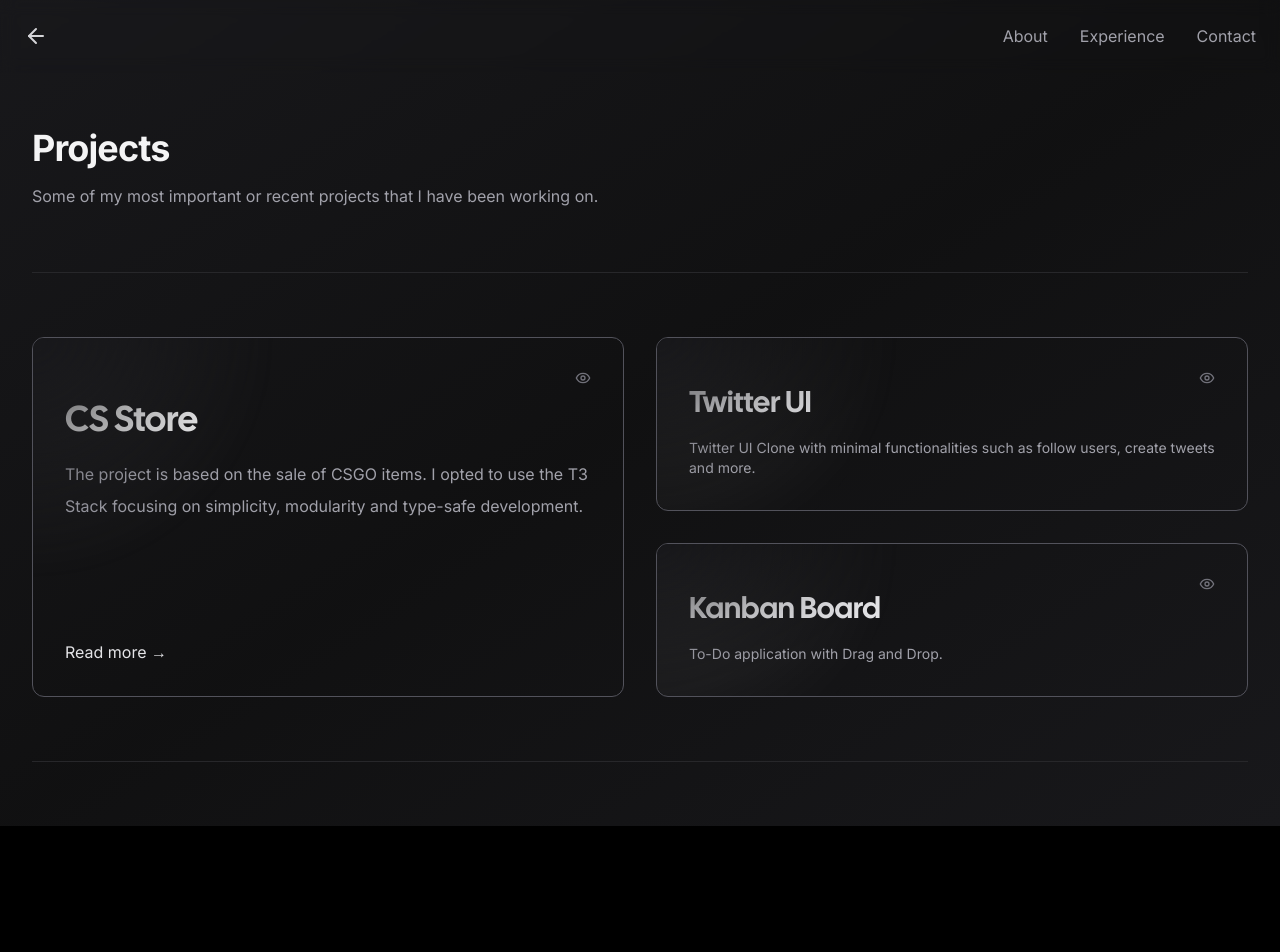
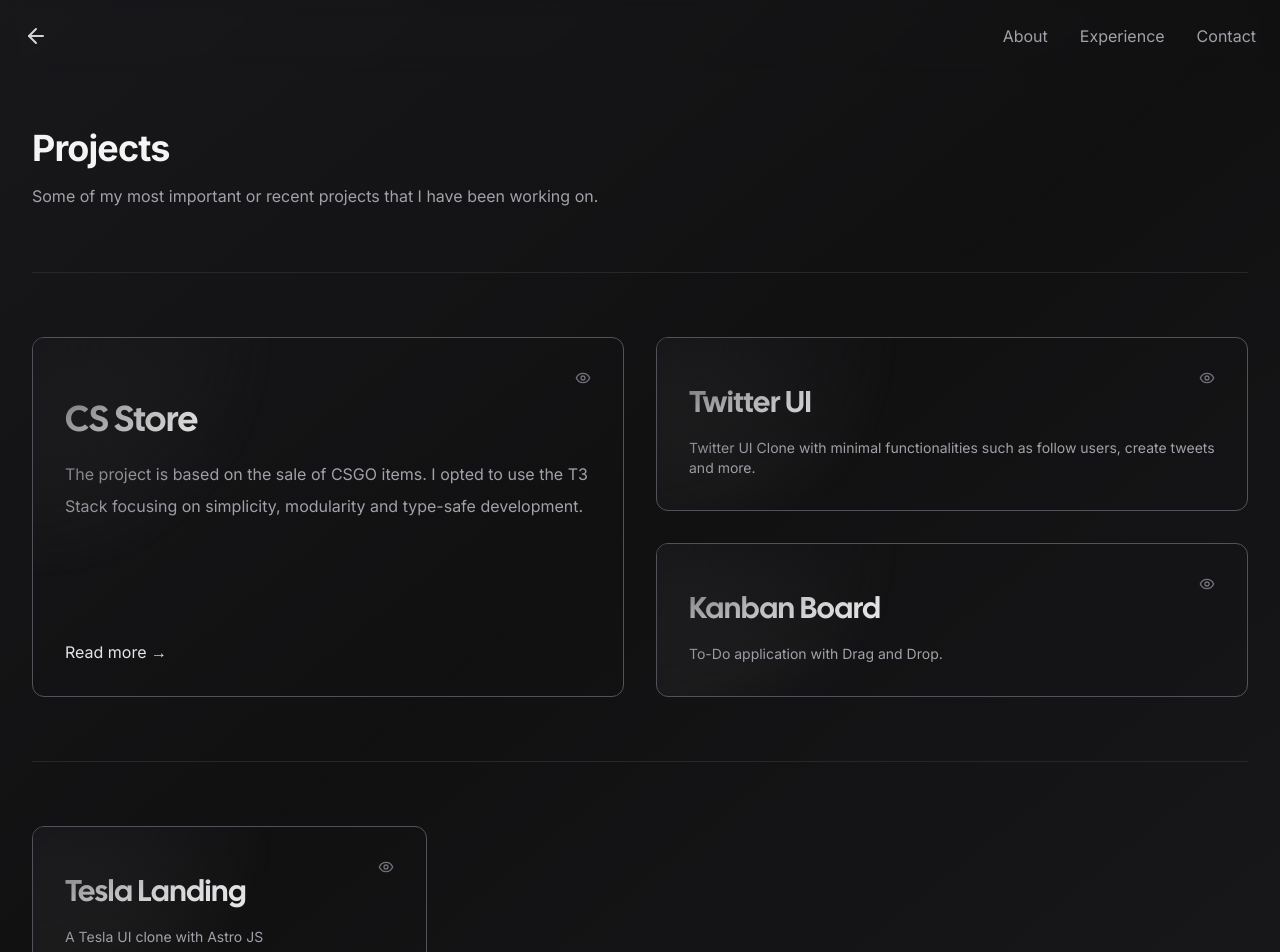
Before and after one commit to Santipac/Portfolio, a Next.js app: page /en/projects in a window 1280 px wide. Shown: the top 952 px of the page. Before the commit the page ends 826 px from the top, so only its background shows below. Built offline with nearby package versions, Linux system fonts and the light colour scheme; what tailwindcss-debug-screens would draw is missing.

Commit message:
adding new project 'tesla landing'

```diff
--- a/app/[lang]/projects/page.tsx
+++ b/app/[lang]/projects/page.tsx
@@ -58,7 +58,15 @@
           </div>
         </div>
         <div className="hidden w-full h-px md:block bg-zinc-800" />
-
+        <div className="grid grid-cols-1 gap-4 mx-auto lg:mx-0 md:grid-cols-3">
+          {projects[lang].slice(3).map(project => (
+            <div key={project.slug} className="grid grid-cols-1 gap-4">
+              <Card>
+                <Article project={project} />
+              </Card>
+            </div>
+          ))}
+        </div>
         {/* <div className="grid grid-cols-1 gap-4 mx-auto lg:mx-0 md:grid-cols-3">
 					<div className="grid grid-cols-1 gap-4">
 						{sorted
--- a/constants/projects.ts
+++ b/constants/projects.ts
@@ -2,6 +2,7 @@
 import CS_Image from '../public/images/Store_Image.png';
 import Twitter_Image from '../public/images/Twitter_Image.png';
 import Kanban_Image from '../public/images/Kanban_Image.png';
+import Tesla_Image from '../public/images/Tesla_Image.png';
 
 interface ProjectsContent {
   en: IProject[];
@@ -80,6 +81,17 @@
       url: 'https://kanbanclone.vercel.app/',
       repository: 'https://github.com/Santipac/KanbanBoard',
     },
+    {
+      slug: 'tesla',
+      title: 'Tesla Landing',
+      brief: 'A Tesla UI clone with Astro JS',
+      image: Tesla_Image,
+      description:
+        'I did this project to refresh my knowledge in basic web development with HTML CSS and Javascript but with productivity enhancing technologies such as Tailwind for styles and Astro for the rest.',
+      stack: ['HTML', 'CSS', 'TailwindCSS', 'JavaScript', 'Astro JS'],
+      url: 'https://tesla-landing-ui.netlify.app/',
+      repository: 'https://github.com/Santipac/tesla-landing',
+    },
   ],
   es: [
     {
@@ -152,5 +164,16 @@
       url: 'https://kanbanclone.vercel.app/',
       repository: 'https://github.com/Santipac/KanbanBoard',
     },
+    {
+      slug: 'tesla',
+      title: 'Tesla Landing',
+      brief: 'Landing Page de Tesla hecha con Astro JS',
+      image: Tesla_Image,
+      description:
+        'Realicé este proyecto para refrescar mi conocimiento en el desarrollo web básico con HTML CSS y Javascript pero con tecnologías que aumentan la productividad desarrollando como Tailwind para los estilos y Astro para el resto.',
+      stack: ['HTML', 'CSS', 'TailwindCSS', 'JavaScript', 'Astro JS'],
+      url: 'https://tesla-landing-ui.netlify.app/',
+      repository: 'https://github.com/Santipac/tesla-landing',
+    },
   ],
 };
```
Also changed, not shown: public/images/Tesla_Image.png (added).
